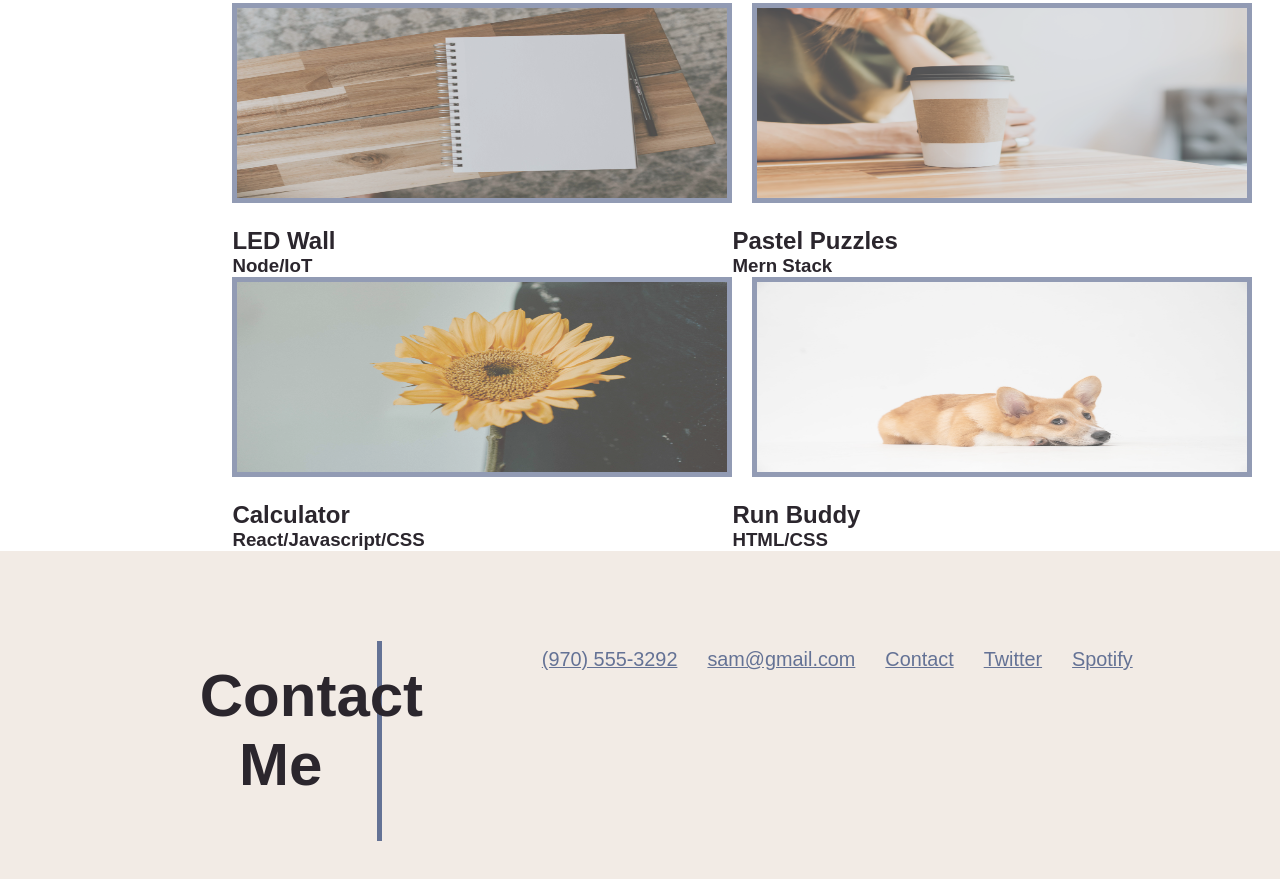
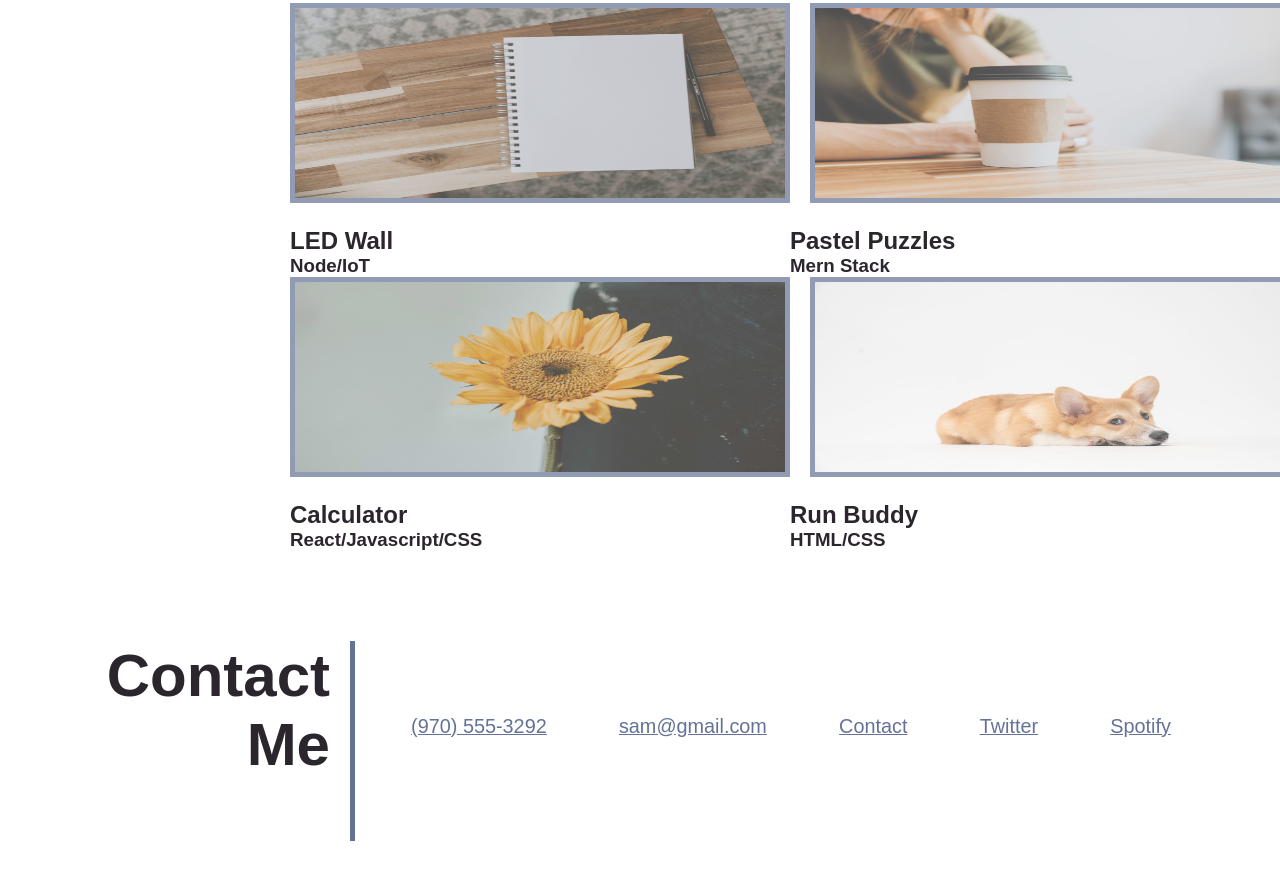
Before and after one commit to Samantha-Ruth/Portfolio, a plain HTML site: page index.html in a window 1280 px wide. Shown: the part 1309-2188 px from the top of the page. Drawn offline with Linux system fonts and the light colour scheme.

Commit message:
Footer Completed... except for media line up of right border

```diff
--- a/Assets/css/style.css
+++ b/Assets/css/style.css
@@ -130,7 +130,6 @@ header nav ul li a {
     padding-bottom: 20px;
     text-align: right;
     margin: 0 20px 35px auto;
-    width: 50%;
 }
 
 
@@ -157,8 +156,7 @@ header nav ul li a {
     display: flex;
     flex-wrap: wrap;
     justify-content: center;
-
-
+    width: 75vw;
 }
 .surf-report {
     display: flex;
@@ -235,42 +233,51 @@ justify-content: space-around;
 */
 /* Start of Footer Style */
 footer {
-    background: var(--primary-color);
-    width: 100%;
     padding: 40px 35px;
     display: flex;
-    justify-content: space-around;
+    top: 0;
+    align-items: center;
     flex-wrap: wrap;
 }
-footer div {
+/* footer div {
     padding: 20px 35px;
     border: 1px auto auto 0px;
+} */
+
+.info-box {
+    display: flex;
+    width: 65vw;
+    justify-content: space-around;
 }
-footer h1 {
-    color: var(--secondary-color);
-    font-weight: bold;
-    font-size: 36px;
-    margin: 0;
+
+.contact-info {
+    display: flex;
+    width: 65vw;
 }
 footer div ul {
     /* put navigation items horizontally */
     display: flex;
+    width: 100%;
     flex-wrap: wrap;
-    justify-content: space around;
     align-items: center;
     list-style: none;
+    justify-content: space-around;
 }
+
+
 footer div ul li {
     /* Space between Navigation elements */
     padding: 10px 15px;
     font-weight: lighter;
     font-size: 1.55vw; /* vw is viewpoint width; shoud equal 1.55 % of window's overall width. */
 }
+
 footer p, footer a {
     text-decoration: none;
     color: var(--secondary-color);
     text-decoration-line: underline;
 }
+
 footer ul {
     margin: 7px 0;
 }
--- a/index.html
+++ b/index.html
@@ -95,7 +95,6 @@
         <div class="about-me-sidebar">
             <h1 class="section-title">Contact Me</h1>
         </div>
-        <div>
         <div class="contact-info">
             <ul>
                 <li>
@@ -115,7 +114,6 @@
                 </li>
             </ul>
         </div>
-        </div>
     </footer>
 </body>
 </html>
```
Lines whose indentation alone changed are shown as unchanged.
